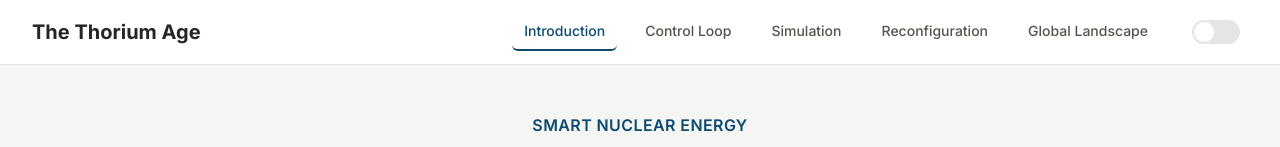
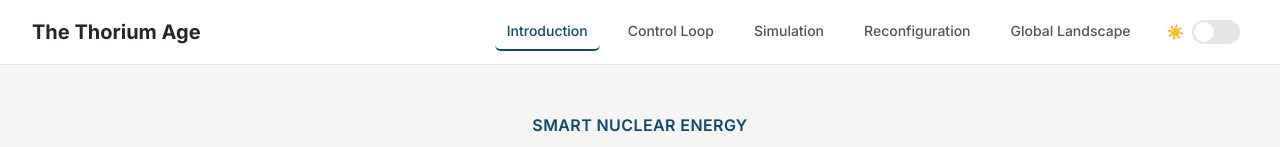
Before and after one commit to devloper-gazi/Control-Loop-System-in-Nuclear-Systems, a plain HTML site: page docs/index.html in a window 1280 px wide. Shown: the top 147 px of the page. Drawn offline with nearby package versions, Linux system fonts and the light colour scheme.

Commit message:
Update index.html

```diff
--- a/docs/index.html
+++ b/docs/index.html
@@ -236,7 +236,7 @@
                         <a href="#global-landscape" class="nav-link px-3 py-2 rounded-md text-sm font-medium">Global Landscape</a>
                     </div>
                     <div class="flex items-center space-x-2">
-                        <span class="text-sm"></span>
+                        <span class="text-sm">☀️</span>
                         <div class="theme-toggle" id="themeToggle">
                             <div class="theme-toggle-slider">
                                 <span id="themeIcon"></span>
```
